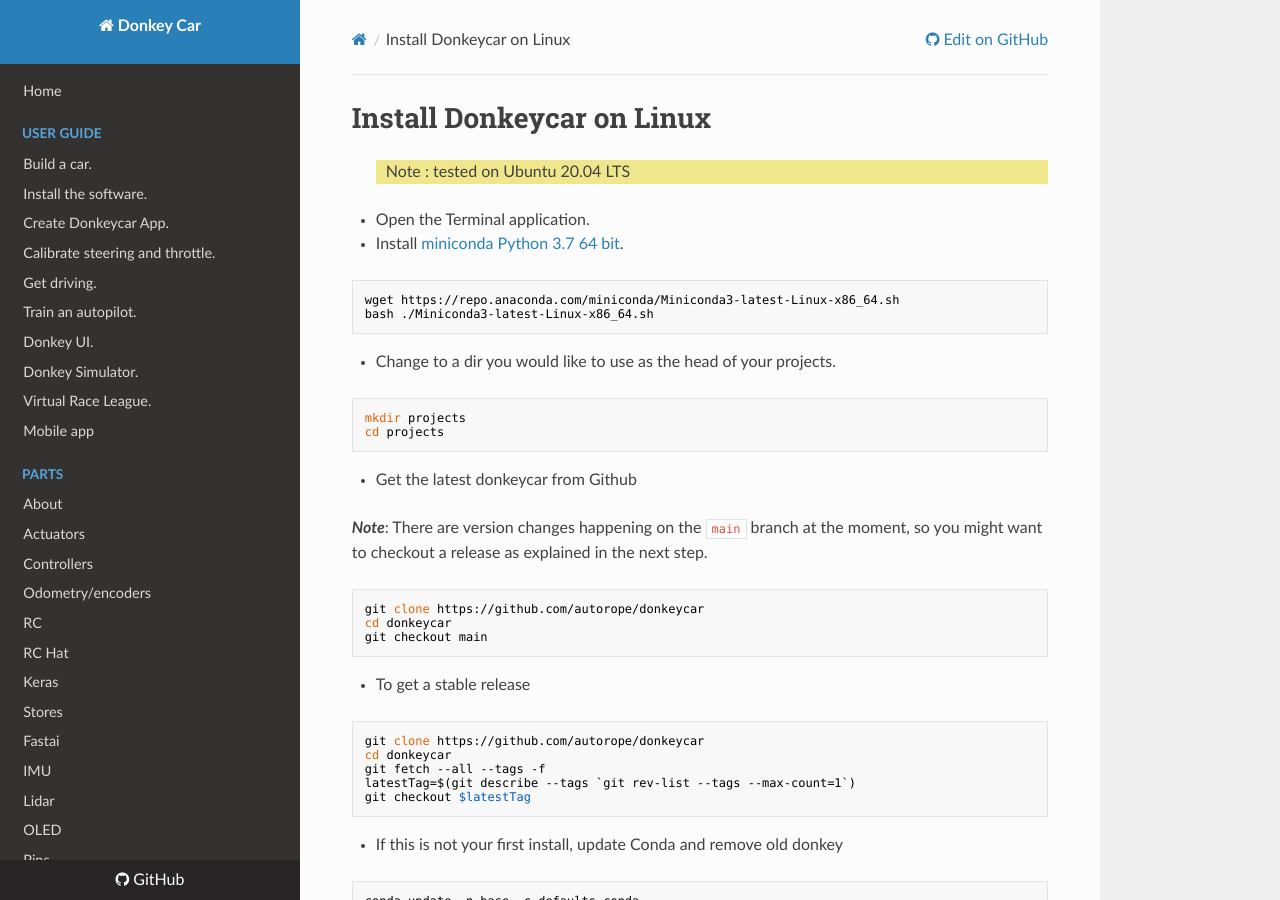
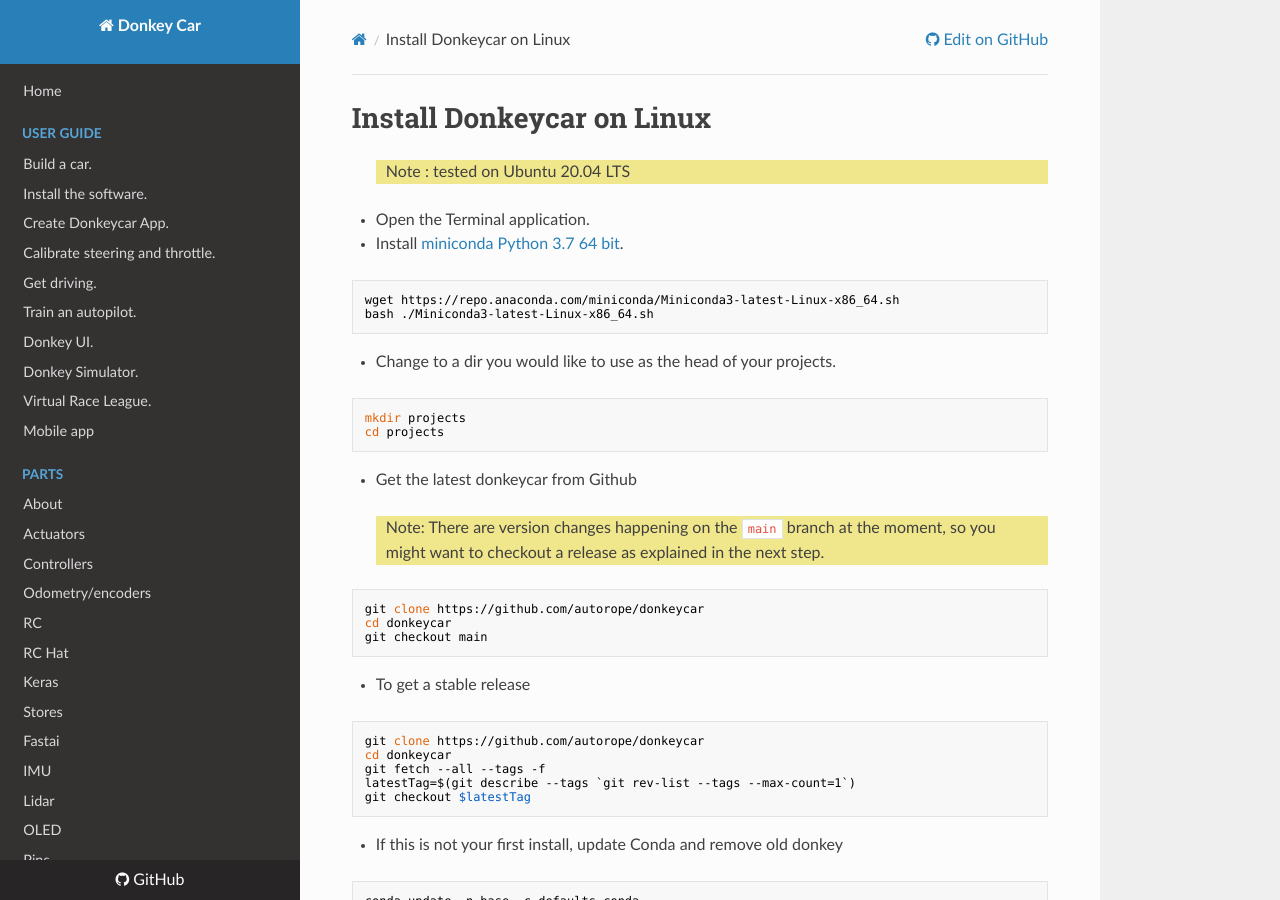
Before and after one commit to autorope/donkeydocs, an MkDocs documentation site: the page built from docs/guide/host_pc/setup_ubuntu.md, in a window 1280 px wide and 900 px high. Built offline with MkDocs 1.6.1, drawn with Linux system fonts in a browser that asks for light colours; nearby versions of some CDN libraries.

````diff
--- a/docs/guide/host_pc/setup_ubuntu.md
+++ b/docs/guide/host_pc/setup_ubuntu.md
@@ -21,7 +21,7 @@ cd projects
 
 * Get the latest donkeycar from Github
 
-**_Note_**: There are version changes happening on the `main` branch at the moment, so you might want to checkout a release as explained in the next step.
+> Note: There are version changes happening on the `main` branch at the moment, so you might want to checkout a release as explained in the next step.
 
 ```bash
 git clone https://github.com/autorope/donkeycar
````
